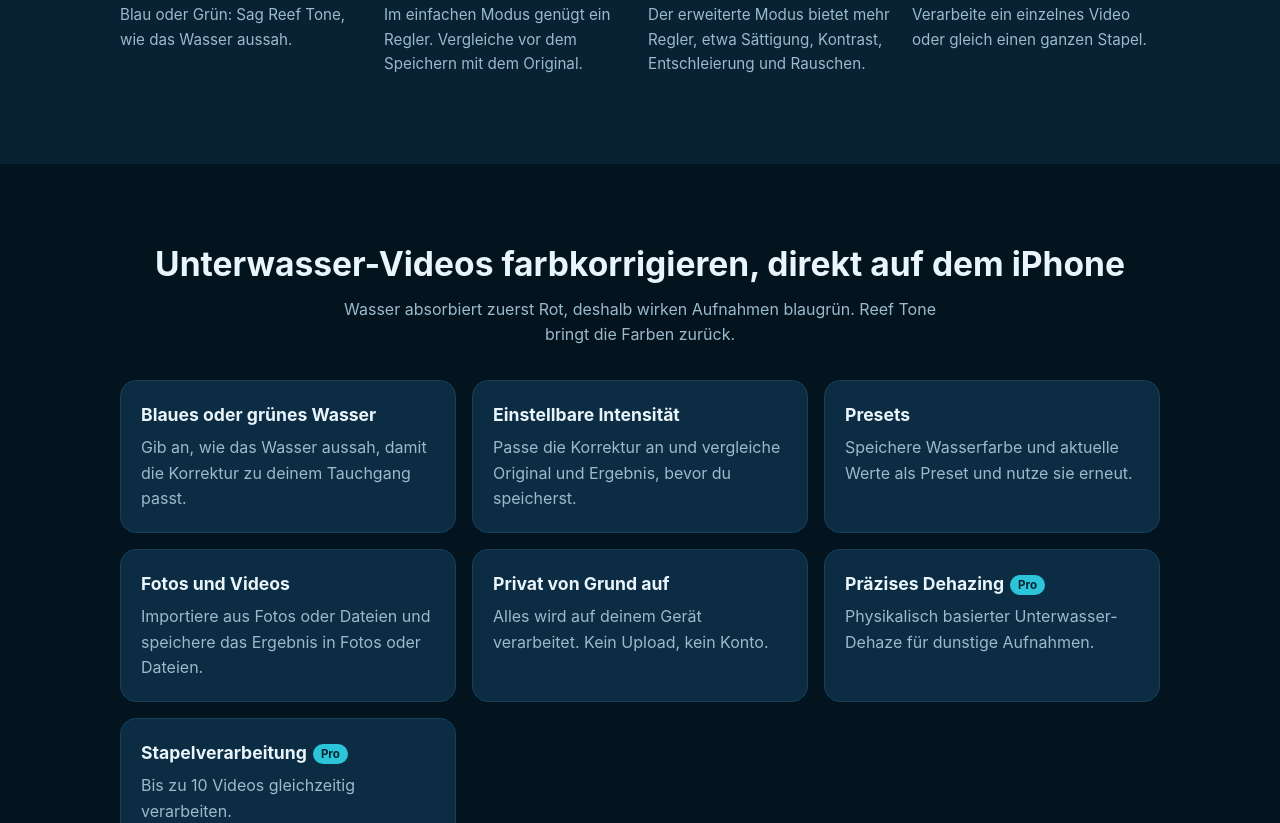
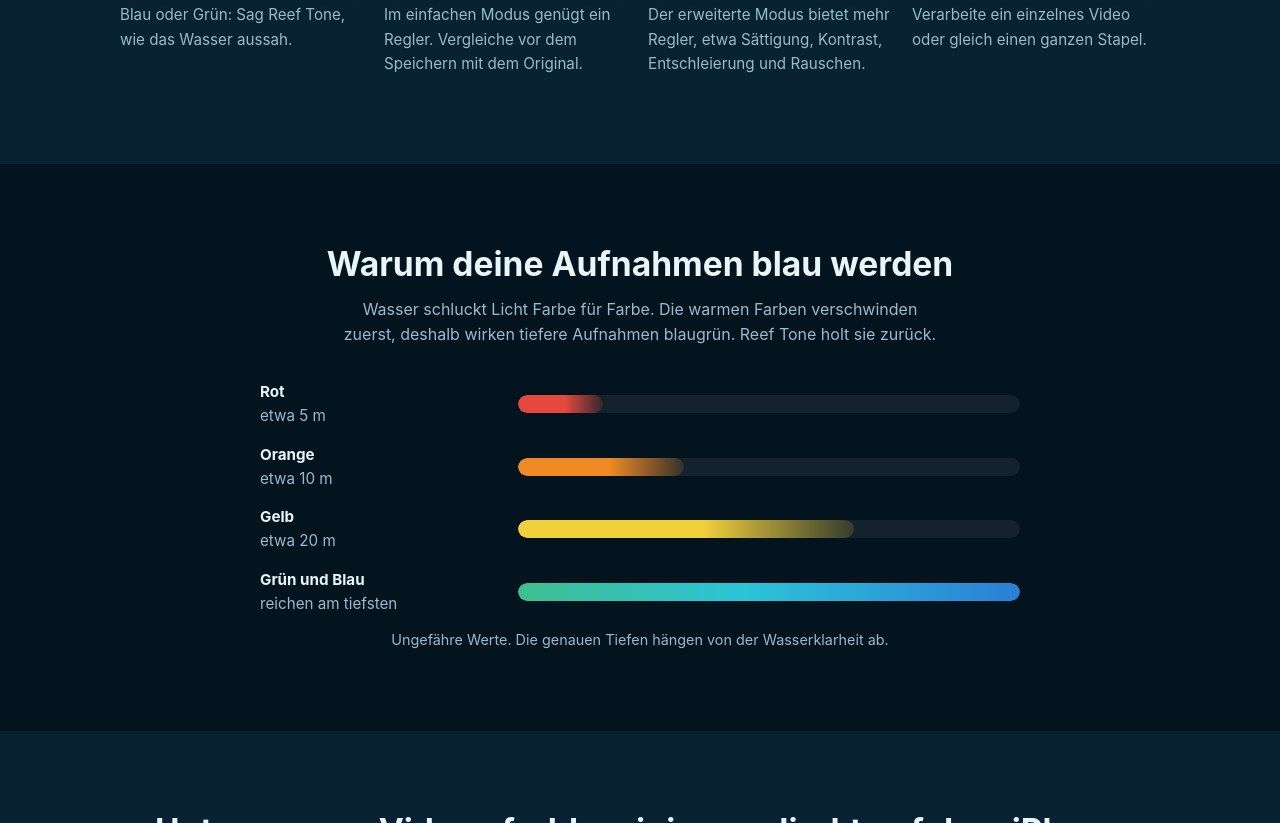
Before and after one commit to HorizonLabsDev/reeftone-site, a plain HTML site: page de/index.html in a window 1280 px wide. Shown: the part 1977-2800 px from the top of the page. Drawn offline with Linux system fonts and the light colour scheme.

Commit message:
Add depth chart and social preview images

```diff
--- a/de/index.html
+++ b/de/index.html
@@ -15,16 +15,16 @@
 <meta property="og:title" content="Reef Tone – Unterwasser-Farbkorrektur-App für Taucher">
 <meta property="og:description" content="Bring die Farben deiner Tauchvideos zurück. Reef Tone korrigiert Unterwasser-Videos von GoPro, DJI und Unterwasserkameras direkt auf dem iPhone.">
 <meta property="og:url" content="https://horizonlabsdev.github.io/reeftone-site/de/">
-<meta property="og:image" content="https://horizonlabsdev.github.io/reeftone-site/assets/app-icon-512.jpg">
-<meta property="og:image:width" content="512">
-<meta property="og:image:height" content="512">
-<meta property="og:image:alt" content="Reef Tone app icon">
+<meta property="og:image" content="https://horizonlabsdev.github.io/reeftone-site/assets/og-de.jpg">
+<meta property="og:image:width" content="1200">
+<meta property="og:image:height" content="630">
+<meta property="og:image:alt" content="Reef Tone: Unterwasseraufnahme vor und nach der Farbkorrektur">
 <meta property="og:locale" content="de_DE">
 <meta property="og:locale:alternate" content="en_US">
-<meta name="twitter:card" content="summary">
+<meta name="twitter:card" content="summary_large_image">
 <meta name="twitter:title" content="Reef Tone – Unterwasser-Farbkorrektur-App für Taucher">
 <meta name="twitter:description" content="Bring die Farben deiner Tauchvideos zurück. Reef Tone korrigiert Unterwasser-Videos von GoPro, DJI und Unterwasserkameras direkt auf dem iPhone.">
-<meta name="twitter:image" content="https://horizonlabsdev.github.io/reeftone-site/assets/app-icon-512.jpg">
+<meta name="twitter:image" content="https://horizonlabsdev.github.io/reeftone-site/assets/og-de.jpg">
 <script type="application/ld+json">
 {
   "@context": "https://schema.org",
@@ -99,7 +99,7 @@
 }
 </script>
 <link rel="icon" href="../assets/app-icon.jpg">
-<link rel="stylesheet" href="../style.css?v=3">
+<link rel="stylesheet" href="../style.css?v=4">
 </head>
 <body>
 <a class="skip" href="#main">Zum Inhalt springen</a>
@@ -139,6 +139,20 @@
         <li class="step"><div class="phone"><i class="b1"></i><i class="b2"></i><i class="b3"></i><i class="pw"></i><img src="../assets/app-de-3.webp?v=3" width="520" height="1127" loading="lazy" alt="Reef Tone im erweiterten Modus mit Reglern für Entschleierung"></div><h3><span class="num">3</span>Bei Bedarf feinjustieren</h3><p>Der erweiterte Modus bietet mehr Regler, etwa Sättigung, Kontrast, Entschleierung und Rauschen.</p></li>
         <li class="step"><div class="phone"><i class="b1"></i><i class="b2"></i><i class="b3"></i><i class="pw"></i><img src="../assets/app-de-4.webp?v=3" width="520" height="1127" loading="lazy" alt="Reef-Tone-Stapelvorschau, Video 3 von 3, mit der Schaltfläche Alle 3"></div><h3><span class="num">4</span>Ein Video oder viele<span class="badge">Pro</span></h3><p>Verarbeite ein einzelnes Video oder gleich einen ganzen Stapel.</p></li>
       </ol>
+    </div>
+  </section>
+
+  <section id="why" aria-labelledby="why-title">
+    <div class="wrap">
+      <h2 id="why-title">Warum deine Aufnahmen blau werden</h2>
+      <p class="lead">Wasser schluckt Licht Farbe für Farbe. Die warmen Farben verschwinden zuerst, deshalb wirken tiefere Aufnahmen blaugrün. Reef Tone holt sie zurück.</p>
+      <ul class="depth" aria-label="Tiefe">
+        <li class="depth-row"><span class="depth-label"><strong>Rot</strong> <span>etwa 5 m</span></span><span class="depth-track"><span class="depth-bar red" style="width:17%"></span></span></li>
+        <li class="depth-row"><span class="depth-label"><strong>Orange</strong> <span>etwa 10 m</span></span><span class="depth-track"><span class="depth-bar orange" style="width:33%"></span></span></li>
+        <li class="depth-row"><span class="depth-label"><strong>Gelb</strong> <span>etwa 20 m</span></span><span class="depth-track"><span class="depth-bar yellow" style="width:67%"></span></span></li>
+        <li class="depth-row"><span class="depth-label"><strong>Grün und Blau</strong> <span>reichen am tiefsten</span></span><span class="depth-track"><span class="depth-bar blue" style="width:100%"></span></span></li>
+      </ul>
+      <p class="caption">Ungefähre Werte. Die genauen Tiefen hängen von der Wasserklarheit ab.</p>
     </div>
   </section>
 
--- a/style.css
+++ b/style.css
@@ -167,3 +167,19 @@ h2 { font-size: clamp(1.5rem, 5vw, 2.1rem); line-height: 1.2; margin: 0 0 12px;
   .steps { display: grid; grid-template-columns: repeat(4, 1fr); overflow: visible; }
   .step { max-width: none; }
 }
+
+/* Physics: how far each color travels in water */
+.depth { list-style: none; margin: 0 auto; padding: 0; max-width: 760px; display: grid; gap: 14px; }
+.depth-row { display: grid; grid-template-columns: 1fr; gap: 6px; }
+.depth-label { display: flex; justify-content: space-between; gap: 12px; font-size: .95rem; }
+.depth-label span { color: var(--muted); }
+.depth-track { display: block; height: 18px; border-radius: 999px; background: rgba(255,255,255,.06); overflow: hidden; }
+.depth-bar { display: block; height: 100%; border-radius: 999px; }
+.depth-bar.red { background: linear-gradient(90deg, #e5483d 55%, rgba(229,72,61,.15)); }
+.depth-bar.orange { background: linear-gradient(90deg, #f08a24 55%, rgba(240,138,36,.15)); }
+.depth-bar.yellow { background: linear-gradient(90deg, #f2d03b 55%, rgba(242,208,59,.15)); }
+.depth-bar.blue { background: linear-gradient(90deg, #3fbf8f, #2bc4d8 45%, #2a7fd6); }
+@media (min-width: 720px) {
+  .depth-row { grid-template-columns: 240px 1fr; align-items: center; gap: 18px; }
+  .depth-label { flex-direction: column; gap: 0; }
+}
```
Also changed, not shown: index.html (+21 -7 lines), assets/og-de.jpg (added), assets/og-en.jpg (added).
